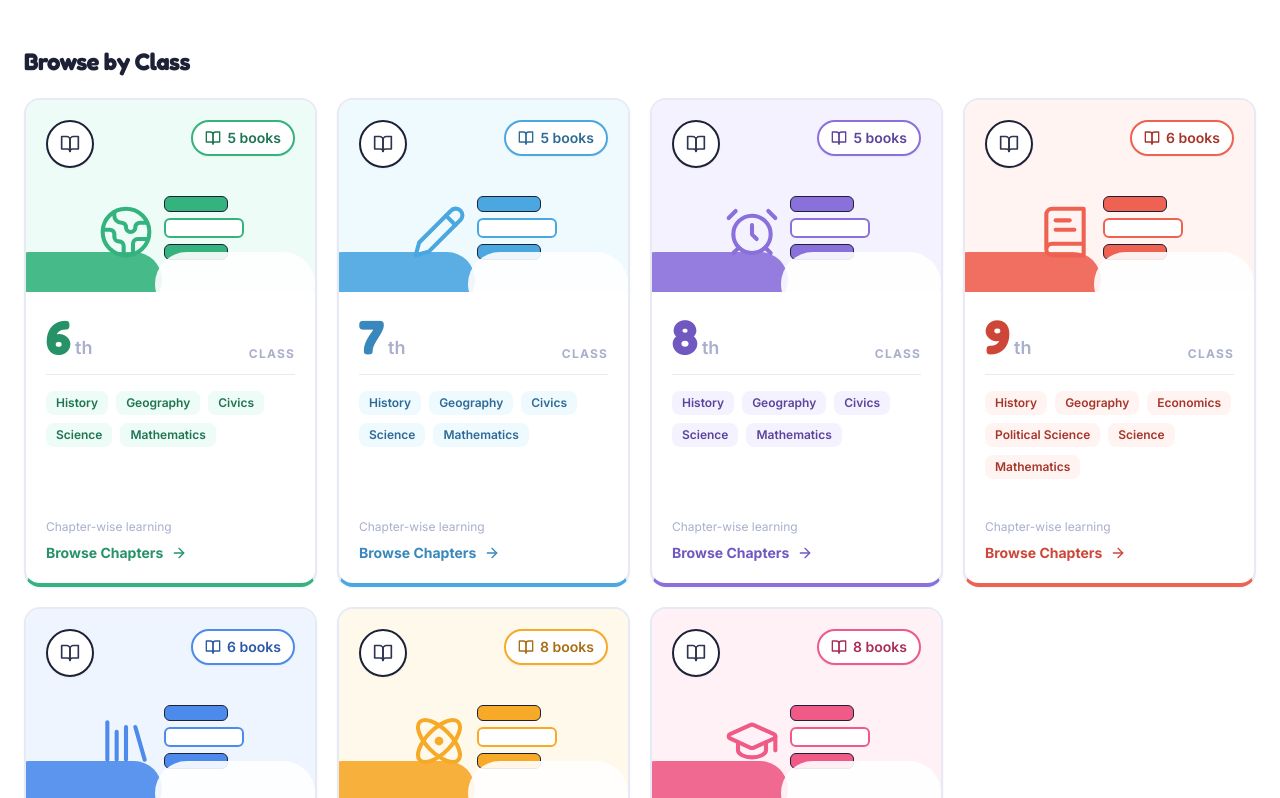
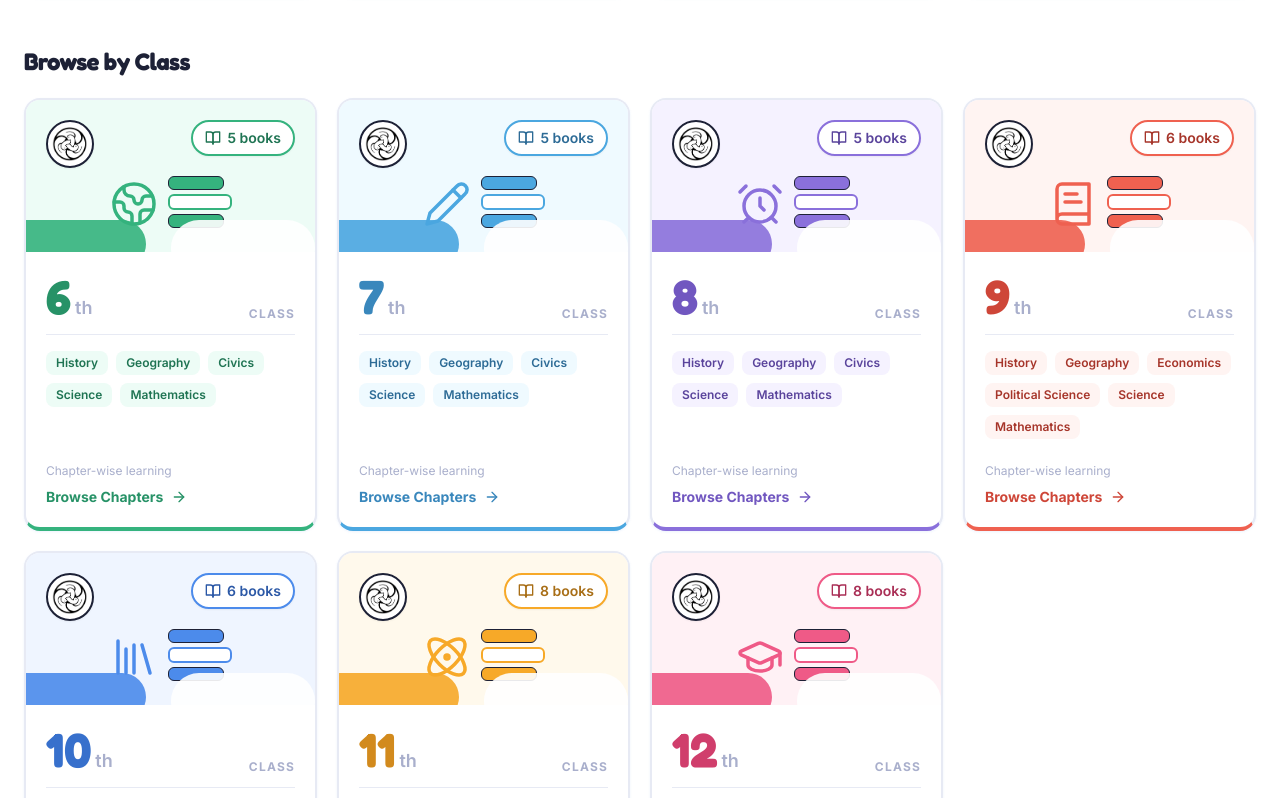
Before and after one commit to tosharaj/testime, a Next.js app in the folder frontend/: page /ncert in a window 1280 px wide. Shown: the part 542-1340 px from the top of the page. Built offline with nearby package versions, Linux system fonts and the light colour scheme.

Commit message:
Reduce NCERT card height and use NCERT logo in class cards

```diff
--- a/frontend/src/app/(public)/ncert/page.tsx
+++ b/frontend/src/app/(public)/ncert/page.tsx
@@ -113,25 +113,25 @@ export default function NcertPage() {
                   style={{ borderBottomColor: theme.hex }}
                 >
                   {/* Illustration area */}
-                  <div className={`h-48 relative overflow-hidden p-5 ${theme.topBg}`}>
+                  <div className={`h-[9.5rem] relative overflow-hidden p-5 ${theme.topBg}`}>
                     <div className="relative z-10 flex items-start justify-between">
-                      <div className="flex h-12 w-12 items-center justify-center rounded-full bg-white border-2 border-surface-900 shadow-sm">
-                        <BookOpen className="h-5 w-5 text-surface-800" />
+                      <div className="flex h-12 w-12 items-center justify-center overflow-hidden rounded-full bg-white border-2 border-surface-900 shadow-sm">
+                        <img src="/images/ncert_logo.png" alt="NCERT" className="h-4/5 w-4/5 object-contain" />
                       </div>
                       <div className={`flex items-center gap-1.5 rounded-full bg-white border-2 px-3 py-1.5 text-sm font-semibold shadow-sm ${theme.pill}`}>
                         <BookOpen className="h-4 w-4" /> {c.bookCount} books
                       </div>
                     </div>
-                    <div className="absolute left-1/2 -translate-x-1/2 bottom-8 flex items-end gap-2.5">
-                      <HeroIcon className={`h-14 w-14 ${theme.icon}`} strokeWidth={1.75} />
-                      <div className="flex flex-col gap-1.5">
-                        <div className={`h-4 w-16 rounded-md ${theme.book} border border-surface-900`} />
-                        <div className={`h-5 w-20 rounded-md bg-white border-2 ${theme.bookCard}`} />
-                        <div className={`h-4 w-16 rounded-md ${theme.book} border border-surface-900`} />
+                    <div className="absolute left-1/2 -translate-x-1/2 bottom-6 flex items-end gap-2.5">
+                      <HeroIcon className={`h-12 w-12 ${theme.icon}`} strokeWidth={1.75} />
+                      <div className="flex flex-col gap-1">
+                        <div className={`h-3.5 w-14 rounded-md ${theme.book} border border-surface-900`} />
+                        <div className={`h-4 w-16 rounded-md bg-white border-2 ${theme.bookCard}`} />
+                        <div className={`h-3.5 w-14 rounded-md ${theme.book} border border-surface-900`} />
                       </div>
                     </div>
-                    <div className={`absolute -bottom-4 -left-6 h-14 w-40 rounded-full ${theme.blob} opacity-90`} />
-                    <div className="absolute -bottom-6 right-0 h-16 w-40 rounded-full bg-white opacity-90" />
+                    <div className={`absolute -bottom-4 -left-6 h-12 w-36 rounded-full ${theme.blob} opacity-90`} />
+                    <div className="absolute -bottom-6 right-0 h-14 w-36 rounded-full bg-white opacity-90" />
                   </div>
                   {/* Body */}
                   <div className="flex flex-1 flex-col p-5">
@@ -147,7 +147,7 @@ export default function NcertPage() {
                         <span key={s} className={`rounded-lg px-2.5 py-1 text-xs font-semibold ${theme.chip}`}>{s}</span>
                       ))}
                     </div>
-                    <div className="mt-auto pt-10">
+                    <div className="mt-auto pt-6">
                       <p className="mb-2 text-xs text-surface-400">Chapter-wise learning</p>
                       <span className={`flex items-center gap-2 text-sm font-bold ${theme.cta} transition-all duration-200 group-hover:gap-3`}>
                         Browse Chapters <ArrowRight className="h-4 w-4" />
```
